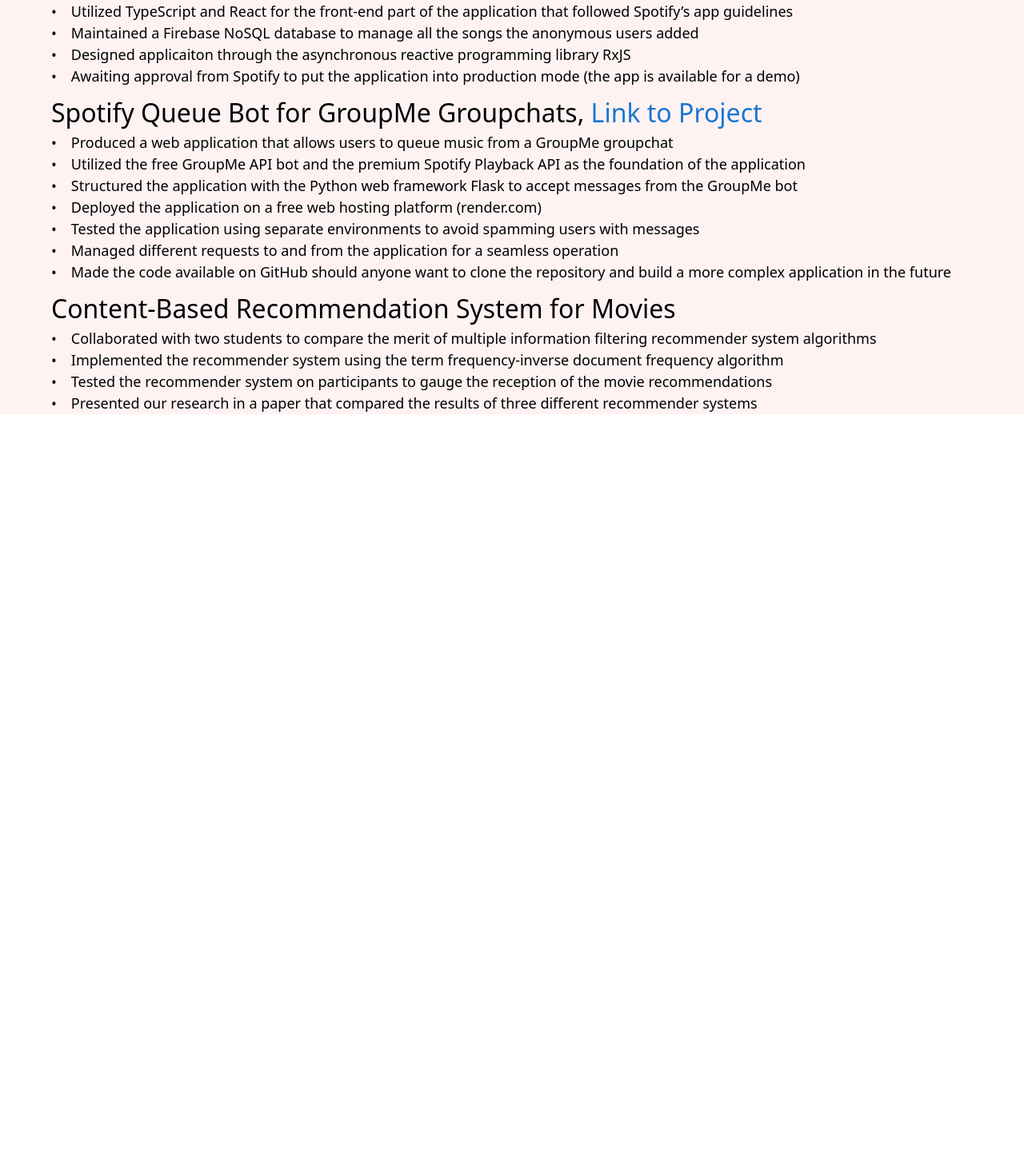
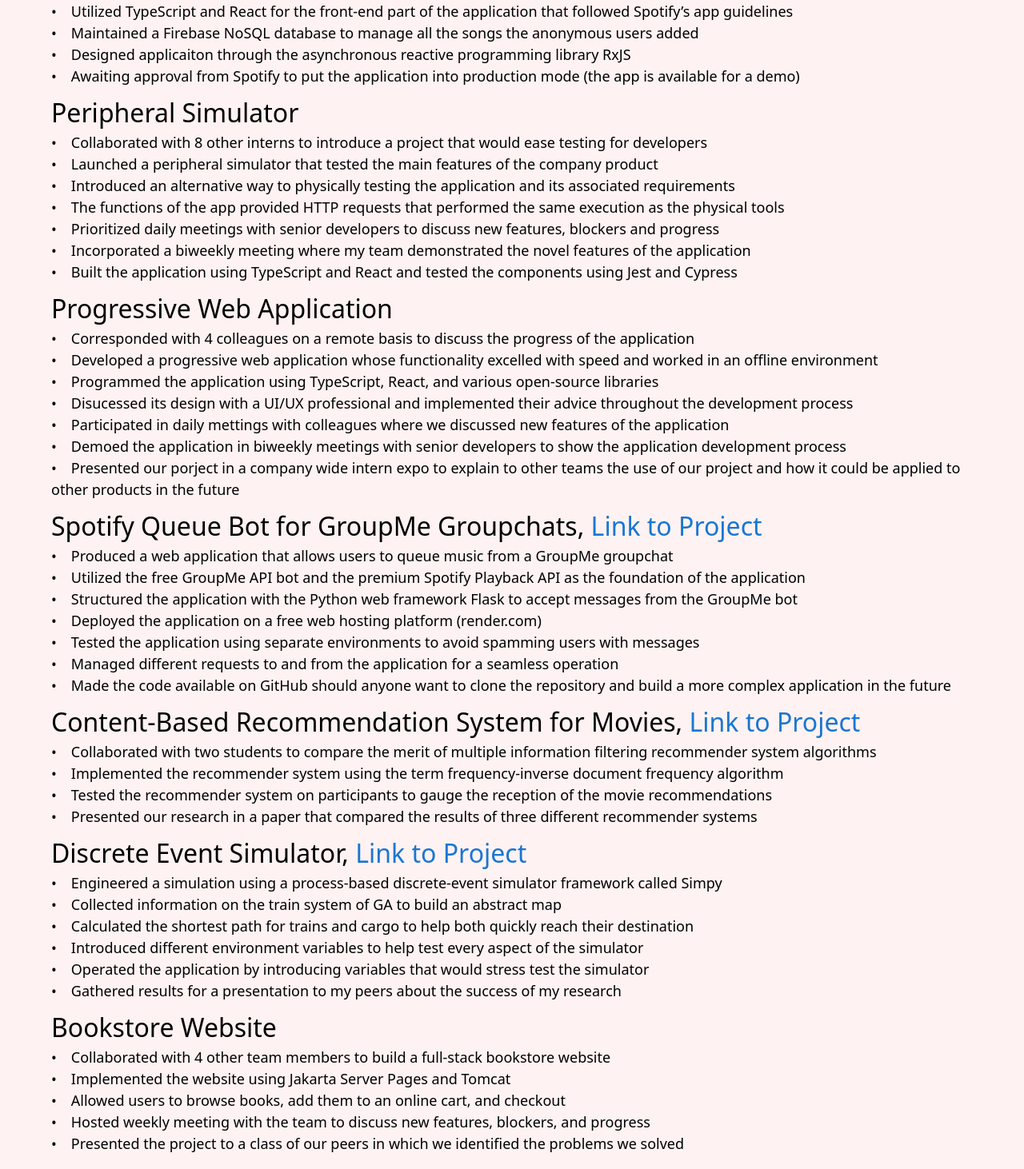
Before and after one commit to JohnDesiderio/website, a React (Create React App) app: page /#/portfolio/Projects in a window 1280 px wide. Shown: the part 328-1790 px from the top of the page at 80% size. Before the commit the page ends 846 px from the top, so only its background shows below. Built offline with nearby package versions, Linux system fonts and the light colour scheme.

Commit message:
Added more projects to the projects tab

```diff
--- a/src/portfolio/components/header/styles.css
+++ b/src/portfolio/components/header/styles.css
@@ -25,10 +25,11 @@
 }
 
 .menu-item {
+    font-size: 20px;
     color: black;
     height: 5vh;
     width: 6vw;
-    margin-left: 15px;
+    margin-left: 8px;
     position: relative;
 }
 
--- /dev/null
+++ b/src/portfolio/components/projects/examples/bookstore.tsx
@@ -0,0 +1,25 @@
+import React from 'react';
+import Project from '../project-component';
+import { IProject } from '../types';
+
+const name = 'Bookstore Website';
+const details:Array<string> = [
+    'Collaborated with 4 other team members to build a full-stack bookstore website',
+    'Implemented the website using Jakarta Server Pages and Tomcat',
+    'Allowed users to browse books, add them to an online cart, and checkout',
+    'Hosted weekly meeting with the team to discuss new features, blockers, and progress',
+    'Presented the project to a class of our peers in which we identified the problems we solved'
+]
+
+const Bookstore:React.FC<{}> = () => {
+    const props: IProject = {
+        name: name,
+        details: details,
+        sh: 'bookstore',
+        last: true,
+    }
+
+    return (<Project {...props}/>);
+}
+
+export default Bookstore;
--- /dev/null
+++ b/src/portfolio/components/projects/examples/event-simulator.tsx
@@ -0,0 +1,28 @@
+import React from 'react';
+import Project from '../project-component';
+import { IProject } from '../types';
+
+const name = 'Discrete Event Simulator';
+const details:Array<string> = [
+    'Engineered a simulation using a process-based discrete-event simulator framework called Simpy',
+    'Collected information on the train system of GA to build an abstract map',
+    'Calculated the shortest path for trains and cargo to help both quickly reach their destination',
+    'Introduced different environment variables to help test every aspect of the simulator',
+    'Operated the application by introducing variables that would stress test the simulator',
+    'Gathered results for a presentation to my peers about the success of my research',
+]
+const link = 'https://github.com/JohnDesiderio/discrete-event-simulator';
+
+
+const DiscreteEvent:React.FC<{}> = () => {
+    const props: IProject = {
+        name: name,
+        details: details,
+        sh: 'discrete-event-simulator',
+        link: link,
+    }
+
+    return (<Project {...props}/>);
+}
+
+export default DiscreteEvent;
--- /dev/null
+++ b/src/portfolio/components/projects/examples/peripheral-simulator.tsx
@@ -0,0 +1,26 @@
+import React from 'react';
+import Project from '../project-component';
+import { IProject } from '../types';
+
+const name = 'Peripheral Simulator';
+const details:Array<string> = [
+    'Collaborated with 8 other interns to introduce a project that would ease testing for developers',
+    'Launched a peripheral simulator that tested the main features of the company product',
+    'Introduced an alternative way to physically testing the application and its associated requirements',
+    'The functions of the app provided HTTP requests that performed the same execution as the physical tools',
+    'Prioritized daily meetings with senior developers to discuss new features, blockers and progress',
+    'Incorporated a biweekly meeting where my team demonstrated the novel features of the application',
+    'Built the application using TypeScript and React and tested the components using Jest and Cypress',
+]
+
+const PeripheralSimulator:React.FC<{}> = () => {
+    const props: IProject = {
+        name: name,
+        details: details,
+        sh: 'peripheral-simulator',
+    }
+
+    return (<Project {...props}/>);
+}
+
+export default PeripheralSimulator;
--- /dev/null
+++ b/src/portfolio/components/projects/examples/progressive-web-app.tsx
@@ -0,0 +1,26 @@
+import React from 'react';
+import Project from '../project-component';
+import { IProject } from '../types';
+
+const name = 'Progressive Web Application';
+const details:Array<string> = [
+    'Corresponded with 4 colleagues on a remote basis to discuss the progress of the application',
+    'Developed a progressive web application whose functionality excelled with speed and worked in an offline environment',
+    'Programmed the application using TypeScript, React, and various open-source libraries',
+    'Disucessed its design with a UI/UX professional and implemented their advice throughout the development process',
+    'Participated in daily mettings with colleagues where we discussed new features of the application',
+    'Demoed the application in biweekly meetings with senior developers to show the application development process',
+    'Presented our porject in a company wide intern expo to explain to other teams the use of our project and how it could be applied to other products in the future',
+]
+
+const ProgressiveWebApp:React.FC<{}> = () => {
+    const props: IProject = {
+        name: name,
+        details: details,
+        sh: 'progressive-web-app',
+    }
+
+    return (<Project {...props}/>);
+}
+
+export default ProgressiveWebApp;
--- a/src/portfolio/components/projects/examples/recommender.tsx
+++ b/src/portfolio/components/projects/examples/recommender.tsx
@@ -9,12 +9,14 @@ const details:Array<string> = [
     'Tested the recommender system on participants to gauge the reception of the movie recommendations',
     'Presented our research in a paper that compared the results of three different recommender systems',
 ]
+const link = 'https://github.com/JohnDesiderio/Data_Mining_Final_Proj/blob/main/Content%20Based%20Recommender.ipynb';
 
 const Recommender:React.FC<{}> = () => {
     const props: IProject = {
         name: name,
         details: details,
         sh: 'recommnender',
+        link: link,
     }
 
     return (<Project {...props}/>);
--- a/src/portfolio/components/projects/project-component.tsx
+++ b/src/portfolio/components/projects/project-component.tsx
@@ -5,7 +5,12 @@ import './styles.css';
 
 const Project:React.FC<IProject> = (props: IProject) => {
     return (
-        <Box className='project-component'>
+        <Box
+            className={props.last === true
+                ? 'project-component last-part'
+                : 'project-component'
+            }
+        >
             <Box className='project-title'>
                 {props.link !== undefined ?
                     <Box display='flex' flexDirection='row'>
--- a/src/portfolio/components/projects/styles.css
+++ b/src/portfolio/components/projects/styles.css
@@ -11,3 +11,7 @@
 .project-detail {
     font-size: 18px;
 }
+
+.last-part {
+    margin-bottom: 3vh;
+}
--- a/src/portfolio/components/projects/types.ts
+++ b/src/portfolio/components/projects/types.ts
@@ -2,5 +2,6 @@ export interface IProject {
     name: string,
     details: Array<string>,
     link?: string,
-    sh: string
+    sh: string,
+    last?: boolean,
 }
--- a/src/portfolio/pages/Projects.tsx
+++ b/src/portfolio/pages/Projects.tsx
@@ -3,6 +3,10 @@ import Header from '../components/header/header';
 import SpotifyMixer from '../components/projects/examples/spotify-mixer';
 import Recommender from '../components/projects/examples/recommender';
 import GroupMeBot from '../components/projects/examples/groupme-bot';
+import DiscreteEvent from '../components/projects/examples/event-simulator';
+import Bookstore from '../components/projects/examples/bookstore';
+import PeripheralSimulator from '../components/projects/examples/peripheral-simulator';
+import ProgressiveWebApp from '../components/projects/examples/progressive-web-app';
 
 export const Projects:React.FC<{}> = () => {
     return (
@@ -14,8 +18,12 @@ export const Projects:React.FC<{}> = () => {
                 Projects
             </Box>
             <SpotifyMixer/>
+            <PeripheralSimulator/>
+            <ProgressiveWebApp/>
             <GroupMeBot/>
             <Recommender/>
+            <DiscreteEvent/>
+            <Bookstore/>
         </Box>
     )
 }
```
